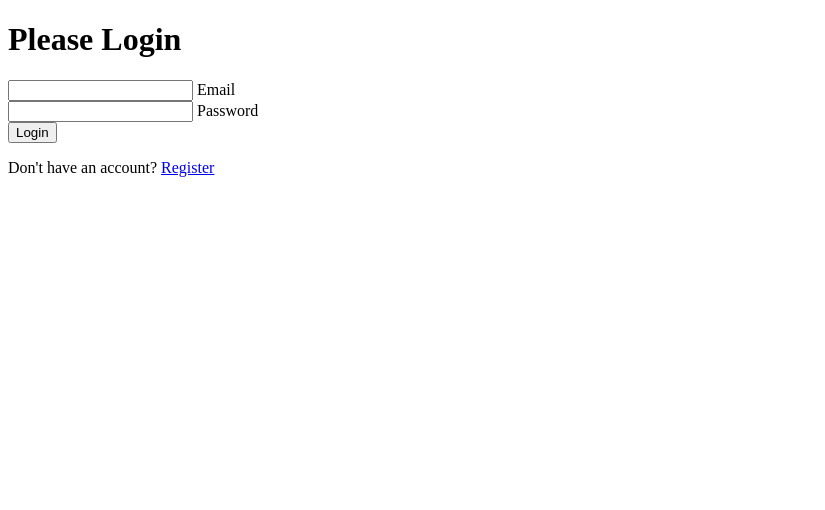
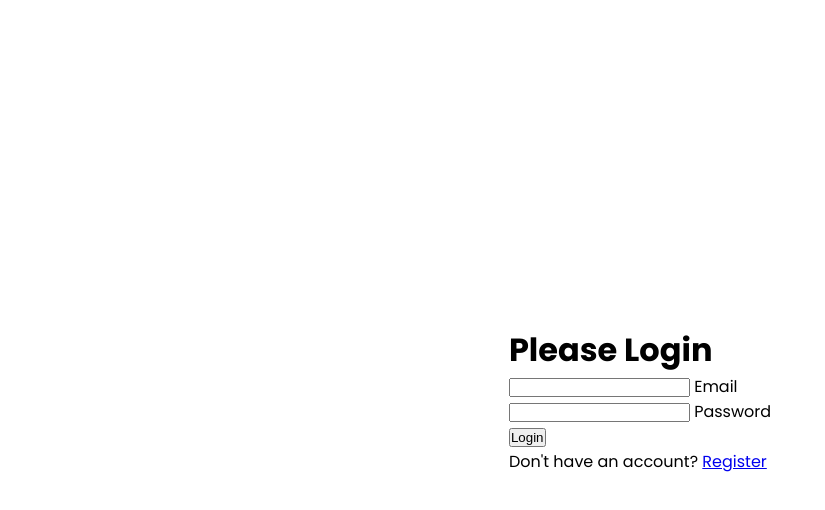
Before and after one commit to HanningtoneM/Login-Form, a plain HTML site: page index.html in a window 1280 px wide. Shown: the whole page, without its empty margins (0-825 px from the left). Drawn offline with Linux system fonts and the light colour scheme.

Commit message:
Add Body styling

```diff
--- a/index.css
+++ b/index.css
@@ -0,0 +1,18 @@
+@import url('https://fonts.googleapis.com/css2?family=Poppins:ital,wght@0,200;0,300;0,400;0,500;0,600;0,700;1,300;1,400&display=swap');
+
+* {
+    box-sizing: border-box;
+    margin: 0;
+    padding: 0;
+}
+
+body {
+    font-family: 'Poppins', sans-serif;
+    display: flex;
+    flex-direction: column;
+    align-items: center;
+    justify-content: center;
+    height: 100vh;
+    overflow: hidden;
+    margin: 0;
+}
--- a/index.html
+++ b/index.html
@@ -5,6 +5,7 @@
     <meta http-equiv="X-UA-Compatible" content="IE=edge">
     <meta name="viewport" content="width=device-width, initial-scale=1.0">
     <title>Form Input wave</title>
+    <link rel="stylesheet" href="index.css">
 </head>
 <body>
     <div class="Container">
@@ -13,6 +14,13 @@
             <div class="form-control">
                 <input type="text" required>
                 <label>Email</label>
+                <!-- <label>
+                    <span style=" transition-delay: 0ms">E</span>
+                    <span style=" transition-delay: 50ms">m</span>
+                    <span style=" transition-delay: 100ms">a</span>
+                    <span style=" transition-delay: 150ms">i</span>
+                    <span style=" transition-delay: 200ms">l</span>
+                </label> -->
             </div>
             <div class="form-control">
                 <input type="password" required>
```
Also changed, not shown: 1 other file.
